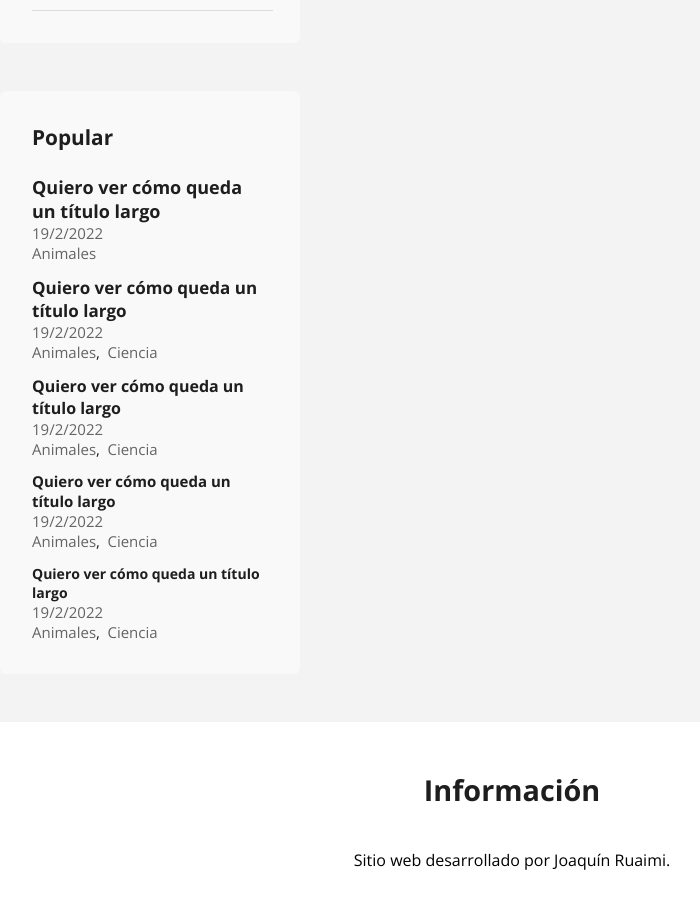
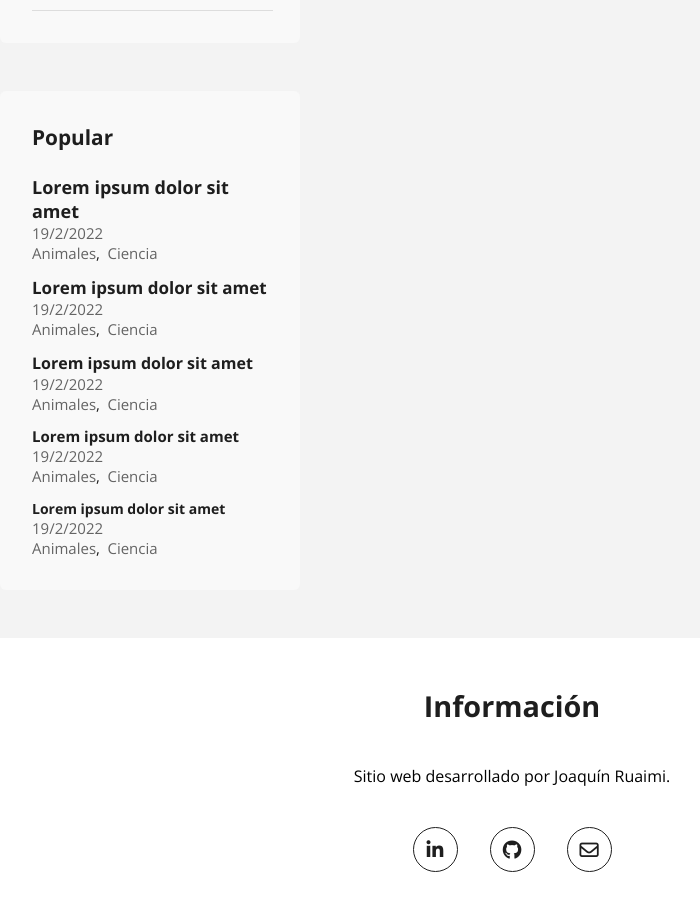
Before and after one commit to joaquinrmi/blog, a React (Create React App) app: page / in a window 1280 px wide. Shown: the part 1040-1949 px from the top of the page, without its empty margins (128-828 px from the left). Built offline with nearby package versions, Linux system fonts and the light colour scheme.

Commit message:
Add loading animation to PopularPosts component

```diff
--- a/src/pages/public/components/popular_posts/popular_posts.scss
+++ b/src/pages/public/components/popular_posts/popular_posts.scss
@@ -71,6 +71,68 @@
                     }
                 }
             }
+
+            .loading
+            {
+                background-color: rgb(200, 200, 200);
+                animation-name: loading;
+                animation-duration: 1.25s;
+                animation-iteration-count: infinite;
+                animation-timing-function: linear;
+            }
+
+            .post-loading-title
+            {
+                height: 1.3em;
+            }
+
+            @for $i from 0 through 4
+            {
+                .post-loading-title.s#{$i + 1}
+                {
+                    height: (22 - $i) * 1px;
+                }
+            }
+
+            .post-loading-date
+            {
+                width: 50%;
+                height: 15px;
+            }
+
+            .post-loading-tags
+            {
+                display: flex;
+                flex-direction: row;
+                width: 65%;
+                gap: 0.5em;
+
+                span
+                {
+                    flex: 1;
+                    height: 15px;
+                }
+            }
+        }
+
+        li.popular-item-loading
+        {
+            gap: 0.5em;
         }
     }
 }
+
+@keyframes loading
+{
+    0% {
+        opacity: 100%;
+    }
+
+    50% {
+        opacity: 40%;
+    }
+
+    100% {
+        opacity: 100%;
+    }
+}
--- a/src/pages/public/components/popular_posts/popular_posts.tsx
+++ b/src/pages/public/components/popular_posts/popular_posts.tsx
@@ -13,16 +13,21 @@ interface PopularPostData
 
 const PopularPosts: React.FunctionComponent = () =>
 {
-    const [ data, setData ] = useState<Array<PopularPostData>>([
+    const [ data, setData ] = useState<Array<PopularPostData>>([]);
+
+    useEffect(() =>
+    {
+        if(data.length > 0)
+        {
+            return;
+        }
+
+        setTimeout(() =>
+        {
+            setData([
                 {
                     id: "hola",
-            title: "Quiero ver cómo queda un título largo",
-            tags: [ { name: "Animales", path: "animals" } ],
-            date: new Date()
-        },
-        {
-            id: "hola",
-            title: "Quiero ver cómo queda un título largo",
+                    title: "Lorem ipsum dolor sit amet",
                     tags: [
                         { name: "Animales", path: "animals" },
                         { name: "Ciencia", path: "science" }
@@ -31,7 +36,7 @@ const PopularPosts: React.FunctionComponent = () =>
                 },
                 {
                     id: "hola",
-            title: "Quiero ver cómo queda un título largo",
+                    title: "Lorem ipsum dolor sit amet",
                     tags: [
                         { name: "Animales", path: "animals" },
                         { name: "Ciencia", path: "science" }
@@ -40,7 +45,7 @@ const PopularPosts: React.FunctionComponent = () =>
                 },
                 {
                     id: "hola",
-            title: "Quiero ver cómo queda un título largo",
+                    title: "Lorem ipsum dolor sit amet",
                     tags: [
                         { name: "Animales", path: "animals" },
                         { name: "Ciencia", path: "science" }
@@ -49,7 +54,16 @@ const PopularPosts: React.FunctionComponent = () =>
                 },
                 {
                     id: "hola",
-            title: "Quiero ver cómo queda un título largo",
+                    title: "Lorem ipsum dolor sit amet",
+                    tags: [
+                        { name: "Animales", path: "animals" },
+                        { name: "Ciencia", path: "science" }
+                    ],
+                    date: new Date()
+                },
+                {
+                    id: "hola",
+                    title: "Lorem ipsum dolor sit amet",
                     tags: [
                         { name: "Animales", path: "animals" },
                         { name: "Ciencia", path: "science" }
@@ -57,11 +71,14 @@ const PopularPosts: React.FunctionComponent = () =>
                     date: new Date()
                 }
             ]);
+        },
+        3000);
+    });
 
-    return <div className="popular-posts">
-        <h3 className="title">Popular</h3>
-        <ul className="popular-post-list">
-            {data.map((postData, index) =>
+    let content;
+    if(data.length > 0)
+    {
+        content = <>{data.map((postData, index) =>
         {
             return <li key={`${index}-item`} className="popular-item">
                 <Link to={`/post/${postData.id}`} className={`popular-title s${index + 1}`}>
@@ -86,7 +103,27 @@ const PopularPosts: React.FunctionComponent = () =>
                     })}
                 </span>
             </li>;
-            })}
+        })}</>;
+    }
+    else
+    {
+        content = <>{[...new Array(5)].map((v, index) =>
+        {
+            return <li key={`${index}-litem`} className="popular-item popular-item-loading">
+                <div className={`post-loading-title s${index + 1} loading`}></div>
+                <div className="post-loading-date loading"></div>
+                <div className="post-loading-tags">
+                    <span className="loading"></span>
+                    <span className="loading"></span>
+                </div>
+            </li>;
+        })}</>;
+    }
+
+    return <div className="popular-posts">
+        <h3 className="title">Popular</h3>
+        <ul className="popular-post-list">
+            {content}
         </ul>
     </div>;
 };
```
Lines whose indentation alone changed are shown as unchanged.
